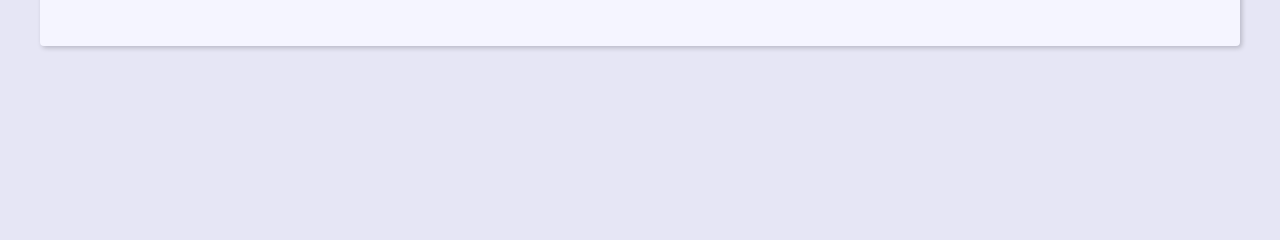
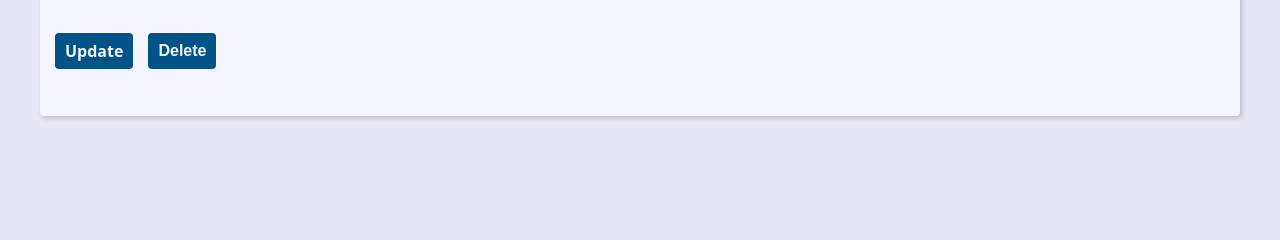
Before and after one commit to Gabriel-Maxsy/Projeto-Agenda-Django, a Django app: template contact/templates/contact/contact.html in a window 1280 px wide. Shown: the part 507-747 px from the top of the page. Run offline with Django 5.2, Linux system fonts and the light colour scheme; the template is opened without the code that fills it, so the values that code supplies are empty.

Commit message:
Criando a view, url, html, entre outros do nosso "delete contact".

```diff
--- a/base_static/global/css/style.css
+++ b/base_static/global/css/style.css
@@ -312,3 +312,21 @@
   filter: brightness(80%);
   box-shadow: 0 0 5px var(--link-dark-color);
 }
+
+.contact-links {
+  margin-block: calc(var(--small-font-size) * 2);
+  display: flex;
+  align-items: center;
+  gap: 0 var(--spacing);
+}
+.btn-link {
+  font-size: var(--small-font-size);
+  text-decoration: none;
+  font-weight: bold;
+  padding: 1rem;
+  display: block;
+  line-height: var(--small-font-size);
+}
+.btn-delete {
+  background: tomato;
+}
--- a/contact/templates/contact/contact.html
+++ b/contact/templates/contact/contact.html
@@ -12,4 +12,21 @@
         <p><b>Description:</b> {{ contact.description }}</p>
         <p><b>Category:</b> {{ contact.category.name }}</p>
   </div>
+
+  <div class="contact-links">
+    <a href="{% url 'contact:update' contact.id %}" class="btn btn-link">Update</a>
+
+    <form action="{% url 'contact:delete' contact.id %}" method="POST">
+      {% csrf_token %}
+
+      {% if confirmation == 'no' %}
+        <input type="hidden" name="confirmation" value="yes">
+        <button class="btn btn-delete" type="submit">Confirm?</button>
+      {% else %}
+        <button class="btn btn-link" type="submit">Delete</button>
+      {% endif %}
+
+    </form>
+  </div>
+
 {% endblock content %}
--- a/contact/urls.py
+++ b/contact/urls.py
@@ -11,4 +11,5 @@ urlpatterns = [
     path('contact/<int:contact_id>/', views.contact, name='contact'),
     path('contact/create/', views.create, name='create'),
     path('contact/<int:contact_id>/update', views.update, name='update'),
+    path('contact/<int:contact_id>/delete/', views.delete, name='delete'),
 ]
```
Also changed, not shown: contact/views/contact_forms.py (+21 -0 lines). Lines whose indentation alone changed are shown as unchanged.
